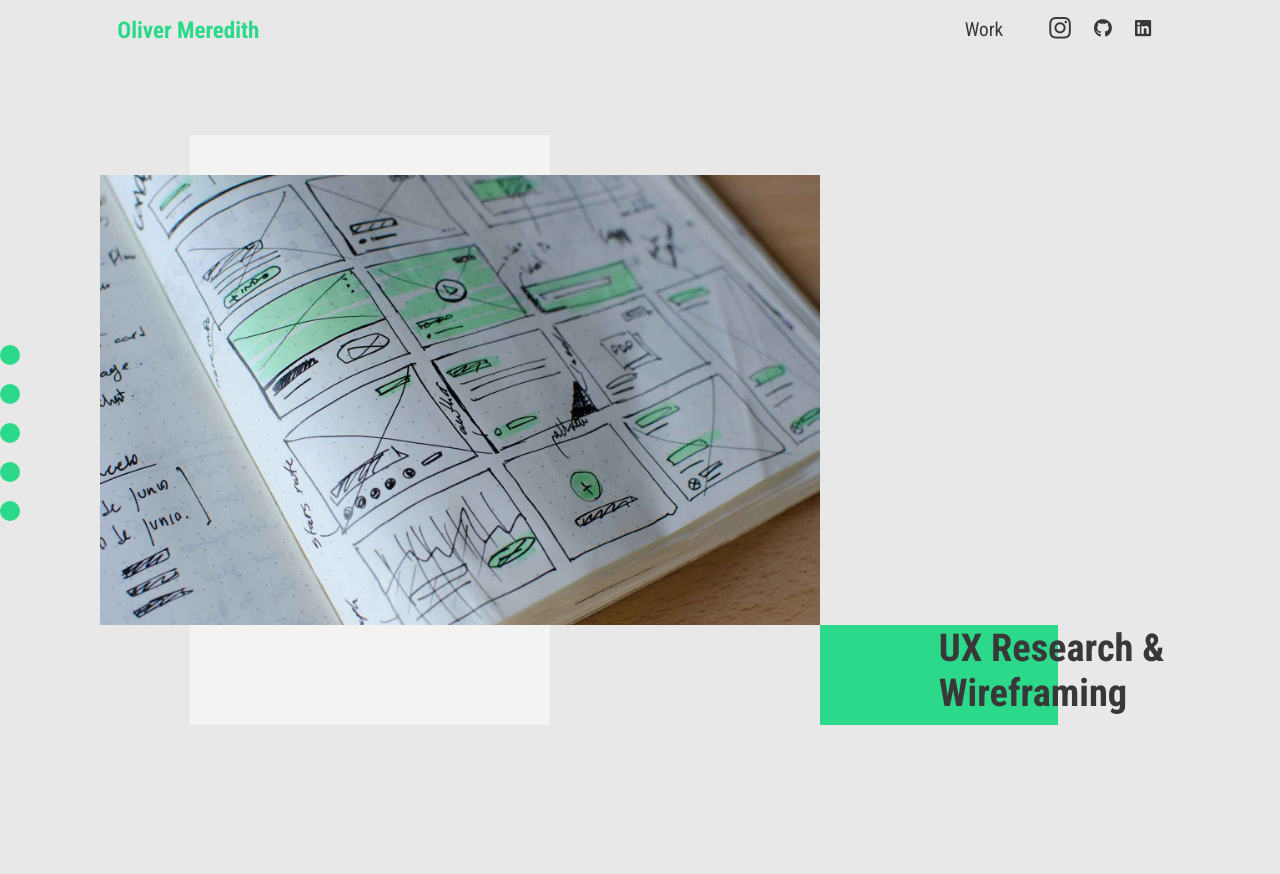
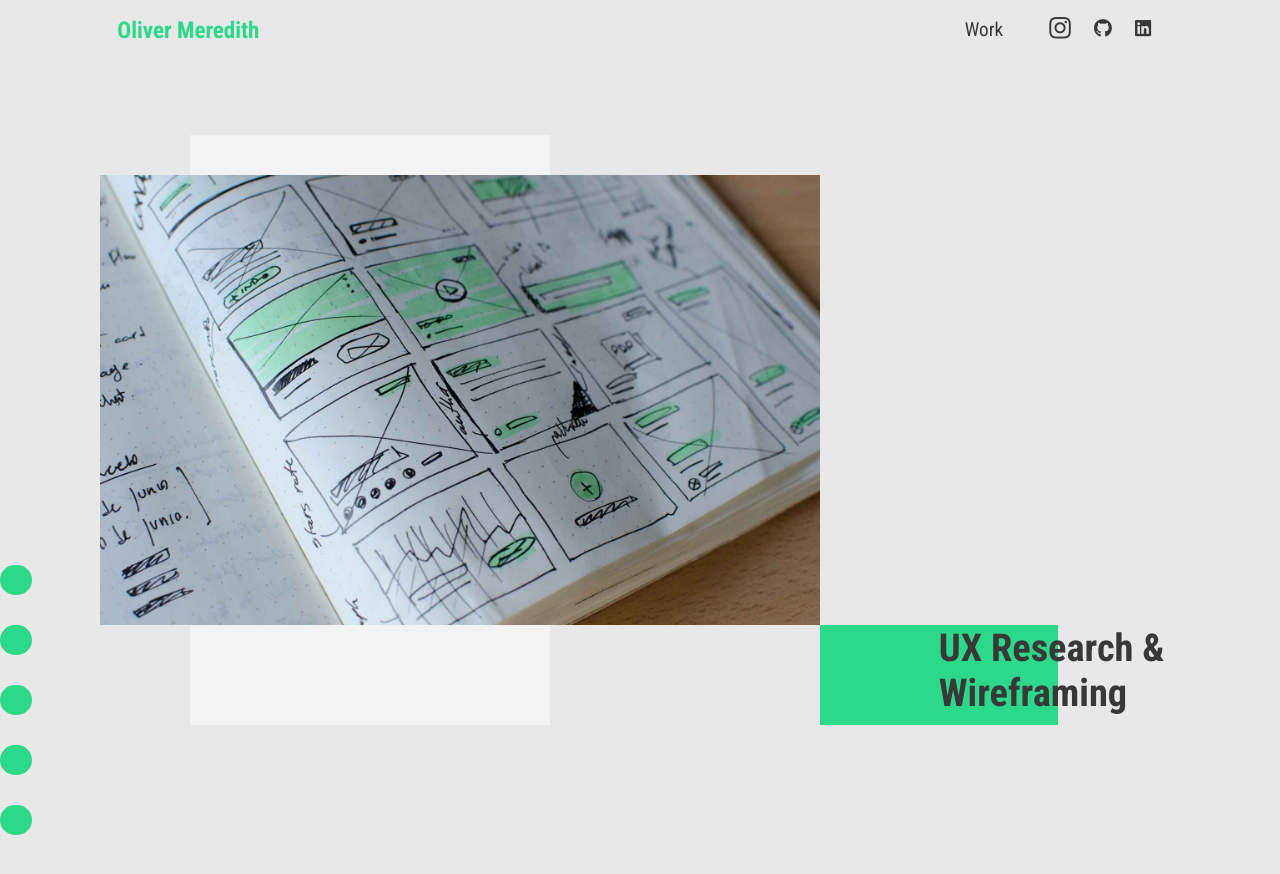
Before and after one commit to OajMeredith23/2019-website-redesign-, a Jekyll site: the page built from index.html, in a window 1280 px wide and 900 px high, scrolled down 920 px. Shown: the top 874 px of the window. Built offline with Jekyll 4.4.1, drawn with Linux system fonts in a browser that asks for light colours.

Commit message:
improve css speed
also added anchor links to ux-research page

```diff
--- a/_layouts/default.html
+++ b/_layouts/default.html
@@ -20,7 +20,7 @@
 
     <section class="sidebar">
         <div class="landing-space"></div>
-        <ul class="js-portfolio-links"></ul>
+        <ul class="js-portfolio-links animateIn"></ul>
     </section>
     <main class="main">
         <nav>
--- a/css/main.css
+++ b/css/main.css
@@ -414,7 +414,7 @@
       .project-landing h1 {
         padding: 0; }
       .project-section {
-        padding: 0; }
+        padding: 50px 0 0 0; }
         .project-section h1, .project-section h2, .project-section h3, .project-section h4, .project-section h5, .project-section h6, .project-section p {
           padding: 0 0 1.6%; } }
     .research-stats {
@@ -447,45 +447,44 @@
     grid-column: 2; }
   .sidebar {
     grid-column: 1; }
+  .landing-space {
+    height: 130vh; }
   .js-portfolio-links {
     z-index: 10;
     position: -webkit-sticky;
     position: sticky;
-    width: 100%;
-    top: calc(50% - 100px); }
-  .landing-space {
-    height: 130vh; }
+    height: 100vh;
+    display: -ms-flexbox;
+    display: flex;
+    -ms-flex-pack: center;
+        justify-content: center;
+    -ms-flex-direction: column;
+        flex-direction: column;
+    top: 0; }
   .anchor-link {
     position: relative;
     margin: 15px 0;
-    width: 20px; }
+    width: auto; }
     .anchor-link button {
-      width: 20px;
-      height: 20px;
-      border-radius: 15px;
+      width: 10px;
+      height: 30px;
+      display: inline;
+      border-radius: 50px;
+      padding: 0 16px;
       border: none;
-      display: inline-block;
       background: #2CD889;
-      position: relative;
-      bottom: 5px;
       cursor: pointer;
-      opacity: 0;
-      -webkit-transform: translate(-100px, 0);
-              transform: translate(-100px, 0);
-      transition: .2s ease-out .2s; }
-    .anchor-link.animate button {
-      -webkit-transform: translate(0px, 0);
-              transform: translate(0px, 0);
-      opacity: 1; }
+      -webkit-transform: translate(-100px, 0) scale(0.2);
+              transform: translate(-100px, 0) scale(0.2);
+      transition: .3s ease-out .2s;
+      will-change: transform; }
     .anchor-link p {
-      display: inline-block;
       white-space: nowrap;
-      position: absolute;
-      top: 0;
-      left: 220%;
       z-index: 1;
       font-weight: bold;
       pointer-events: none;
+      font-size: 16px;
+      will-change: transform, opacity;
       opacity: 0;
       -webkit-transform: translate(-10px, 0);
               transform: translate(-10px, 0);
@@ -494,11 +493,56 @@
       cursor: pointer; }
       .anchor-link:hover button {
         box-shadow: 3px 6px 6px rgba(56, 56, 56, 0.05);
-        width: 230px;
+        background: #2CD889;
+        width: 25vw;
         transition: .2s ease-out; }
       .anchor-link:hover p {
         opacity: 1;
         font-weight: bold;
         -webkit-transform: translate(0, 0);
                 transform: translate(0, 0);
-        transition: .3s ease-out .2s; } }
+        transition: .3s ease-out; }
+      .anchor-link:hover .anchor-delay-1 {
+        transition-delay: inherit !important; }
+      .anchor-link:hover .anchor-delay-2 {
+        transition-delay: inherit !important; }
+      .anchor-link:hover .anchor-delay-3 {
+        transition-delay: inherit !important; }
+      .anchor-link:hover .anchor-delay-4 {
+        transition-delay: inherit !important; }
+      .anchor-link:hover .anchor-delay-5 {
+        transition-delay: inherit !important; }
+      .anchor-link:hover .anchor-delay-6 {
+        transition-delay: inherit !important; }
+      .anchor-link:hover .anchor-delay-7 {
+        transition-delay: inherit !important; }
+      .anchor-link:hover .anchor-delay-8 {
+        transition-delay: inherit !important; }
+      .anchor-link:hover .anchor-delay-9 {
+        transition-delay: inherit !important; }
+      .anchor-link:hover .anchor-delay-10 {
+        transition-delay: inherit !important; }
+  .animate button {
+    -webkit-transform: translate(0px, 0);
+            transform: translate(0px, 0);
+    transition: .4s ease-out; }
+  .anchor-delay-1 {
+    transition-delay: 0.15s !important; }
+  .anchor-delay-2 {
+    transition-delay: 0.3s !important; }
+  .anchor-delay-3 {
+    transition-delay: 0.45s !important; }
+  .anchor-delay-4 {
+    transition-delay: 0.6s !important; }
+  .anchor-delay-5 {
+    transition-delay: 0.75s !important; }
+  .anchor-delay-6 {
+    transition-delay: 0.9s !important; }
+  .anchor-delay-7 {
+    transition-delay: 1.05s !important; }
+  .anchor-delay-8 {
+    transition-delay: 1.2s !important; }
+  .anchor-delay-9 {
+    transition-delay: 1.35s !important; }
+  .anchor-delay-10 {
+    transition-delay: 1.5s !important; } }
--- a/main.js
+++ b/main.js
@@ -35,7 +35,10 @@
         }
 
         if(functionAtHeight){
-            addOrRemove ? target.classList.add(addClass) : target.classList.remove(addClass)
+
+            setTimeout(function(){
+                addOrRemove ? target.classList.add(addClass) : target.classList.remove(addClass)
+            }, 1000);
         }
     })
 
@@ -43,7 +46,6 @@
 
 var addRemoveClass = debounce(function() {
     //Gets the current scroll distance
-    wScroll = window.scrollY;
     //Parameters are
     //1.String = target, should be a class or tag, not ID as uses querySelectorAll
     //2.String = class to add/remove,
@@ -75,17 +77,29 @@
 
             anchorLinks.push(`
                                 <a href="#${link}">
-                                    <li class="anchor-link animateIn">
-                                        <button type="button"></button>
-                                        <p>${title}</p>
+                                    <li class="anchor-link">
+                                        <button class="anchor-button anchor-delay-${i + 1}"  type="button">
+                                            <p>${title}</p>
+                                        </button>
                                     </li>
                                 </a>
+                                `
+                            );
 
-                              `);
+
         }
+
 
         target.innerHTML = anchorLinks.join(' ');
     }
+
+    const anchorButton = document.querySelectorAll('.anchor-button')
+    anchorButton.forEach((elm, i) => {
+      elm.addEventListener('mouseover', function(){
+          console.log(`anchor-delay-${i}`)
+          elm.classList.remove(`anchor-delay-${i + 1}`);
+      })
+    })
 }
 
 
@@ -125,7 +139,6 @@
 const lightboxTarget = document.querySelector('.lightbox-target')
 const lightbox = document.querySelector('.lightbox')
 
-console.log(lightboxTarget.parentElement);
 
 lightboxItem.forEach(e => {
     e.addEventListener('click', function(){
```
Also changed, not shown: _sass/main.sass (+36 -27 lines), ux-research.html (+9 -9 lines), 7 other files.
